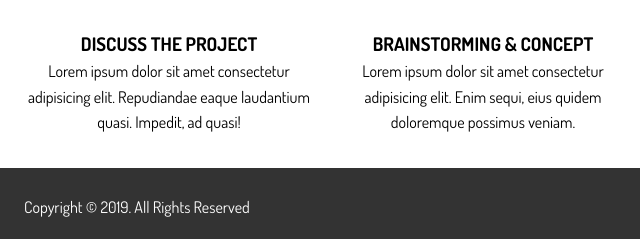
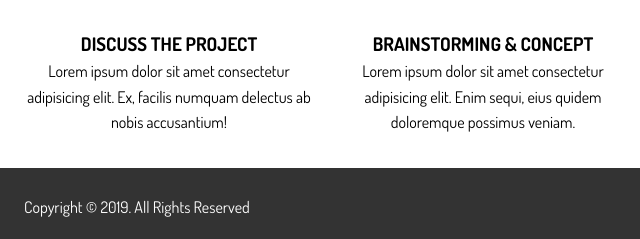
Before and after one commit to s-khodjaev/sass_portfolio, a website: page dist/index.html in a window 1280 px wide. Shown: the part 1895-2134 px from the top of the page, 0-640 px from the left. Drawn offline with Linux system fonts and the light colour scheme.

Commit message:
update index.html

```diff
--- a/dist/index.html
+++ b/dist/index.html
@@ -148,8 +148,8 @@
             <i class="fas fa-file-alt fa-3x process-icon my-2 text-center"></i>
             <h3>Discuss The Project</h3>
             <p>
-              Lorem ipsum dolor sit amet consectetur adipisicing elit.
-              Repudiandae eaque laudantium quasi. Impedit, ad quasi!
+              Lorem ipsum dolor sit amet consectetur adipisicing elit. Ex,
+              facilis numquam delectus ab nobis accusantium!
             </p>
           </div>
           <div>
```
